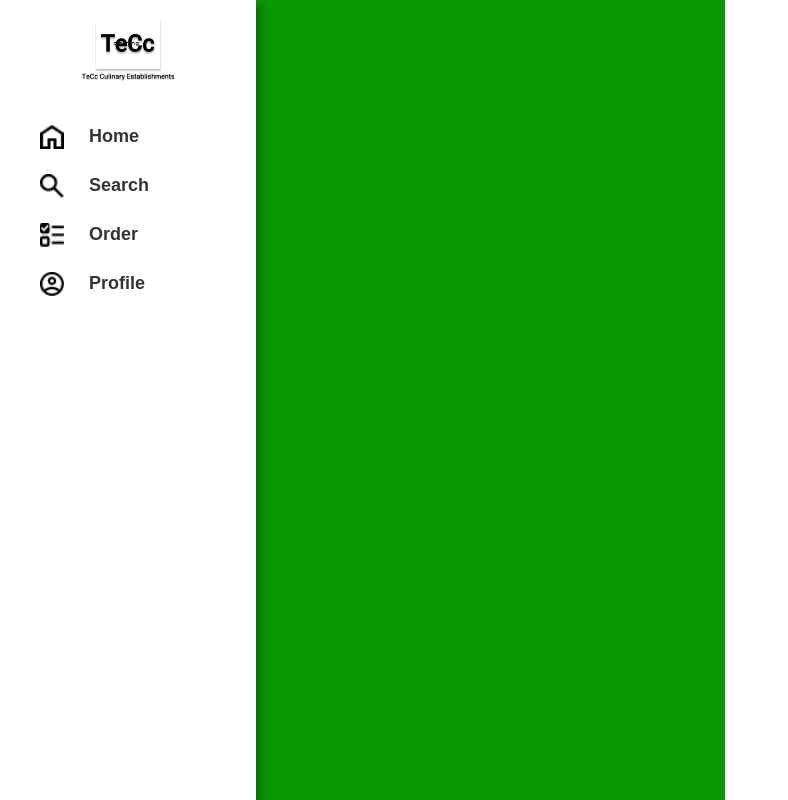
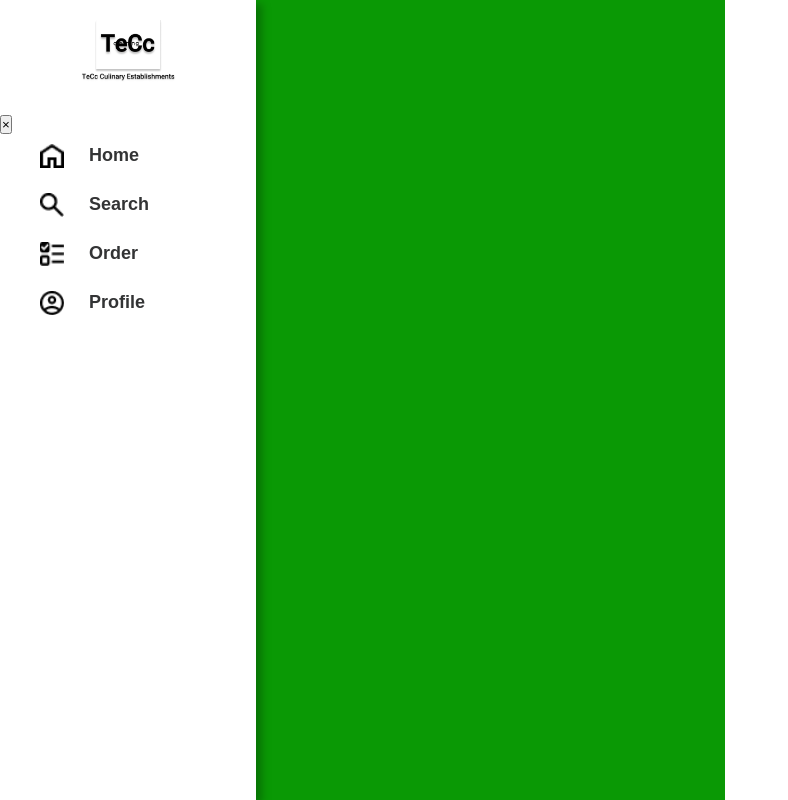
Before and after one commit to OdiliEmmanuel121/TeCc-Culinary, a React (Vite) app: page /or in a window 1280 px wide. Shown: the whole page, without its empty margins (0-788 px from the left). Built offline with nearby package versions, Linux system fonts and the light colour scheme.

Commit message:
Update Sidebar.jsx

```diff
--- a/src/admin/common/sidebar/Sidebar.jsx
+++ b/src/admin/common/sidebar/Sidebar.jsx
@@ -2,32 +2,45 @@ import './Sidebar.css'
 import logoImage from '../../../assets/logo-image.png'
 import { Link } from 'react-router-dom'
 import Data from '../sidebar/data/Data'
-
-
+import { useState } from 'react' // 1. Import useState
 
 const Sidebar = () => {
+    // 2. State to manage the sidebar's open/closed status
+    const [isOpen, setIsOpen] = useState(false);
+
+    // 3. Function to toggle the state
+    const toggleSidebar = () => {
+        setIsOpen(!isOpen);
+    };
+
     return (
-        <div className='SidebarContainer'>
+        <>
+            <button className='bar' onClick={toggleSidebar}>
+                {/* Use a simple text character for the hamburger icon */}
+                ☰
+            </button>
+            <div className={`SidebarContainer ${isOpen ? 'open' : ''}`}>
                 <img src={logoImage} alt="logoImage" className='PICTURELOGO' />
-            <div className='bar' style={{ display: 'none' }}>
-                {/* <MenuIcon /> */}
-            </div>
+                <button className='close-btn' onClick={toggleSidebar}>
+                    &times; {/* HTML entity for multiplication sign / Close X */}
+                </button>
+
                 {Data.map((item) => {
                     return (
                         <div key={item.id} className='InnerElement'>
                             <div className='sidebar'>
-                            <Link to={item.path} className='new'>
+                                {/* Add onClick={toggleSidebar} to close the menu when a link is clicked */}
+                                <Link to={item.path} className='new' onClick={toggleSidebar}>
                                     <img src={item.icon} alt="icon-image" />
-                                <div>{item.heading}</div >
+                                    <div>{item.heading}</div>
                                 </Link>
                             </div>
                         </div>
-
-                )
-
+                    );
                 })}
             </div>
-    )
+        </>
+    );
 }
 
 export default Sidebar
```
Lines whose indentation alone changed are shown as unchanged.
